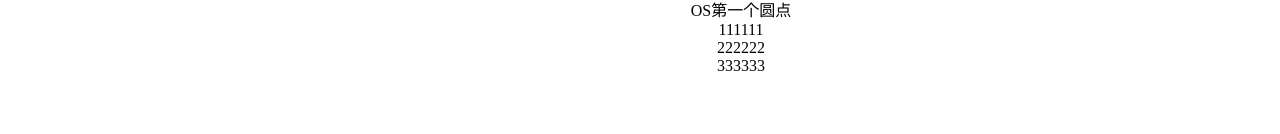
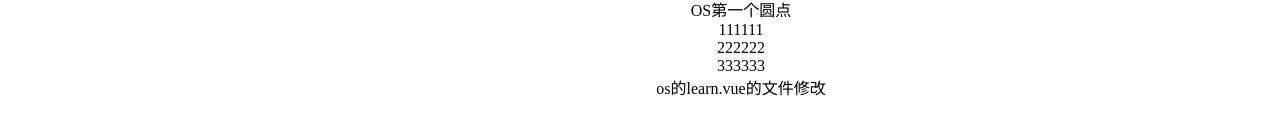
Before and after one commit to xudunyao/vue-router, a Vue app: page /learn in a window 1280 px wide. Shown: the part 620-754 px from the top of the page. Built offline with nearby package versions, Linux system fonts and the light colour scheme.

Commit message:
os中learn.vue的文件修改

```diff
--- a/src/components/Learn.vue
+++ b/src/components/Learn.vue
@@ -5,5 +5,6 @@
         <div>111111</div>
         <div>222222</div>
         <div>333333</div>
+        <div>os的learn.vue的文件修改</div>
     </div>
 </template>
```
